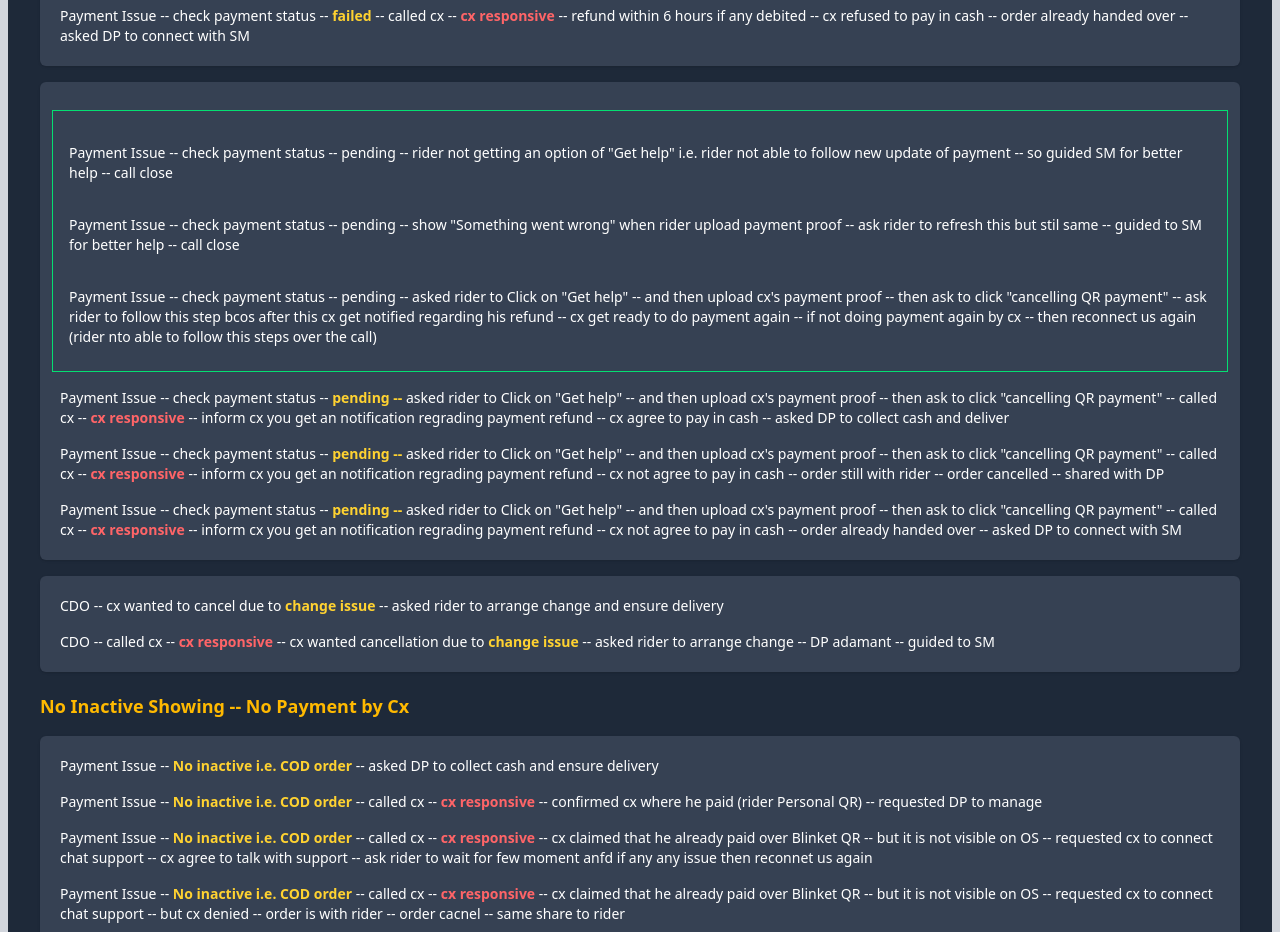
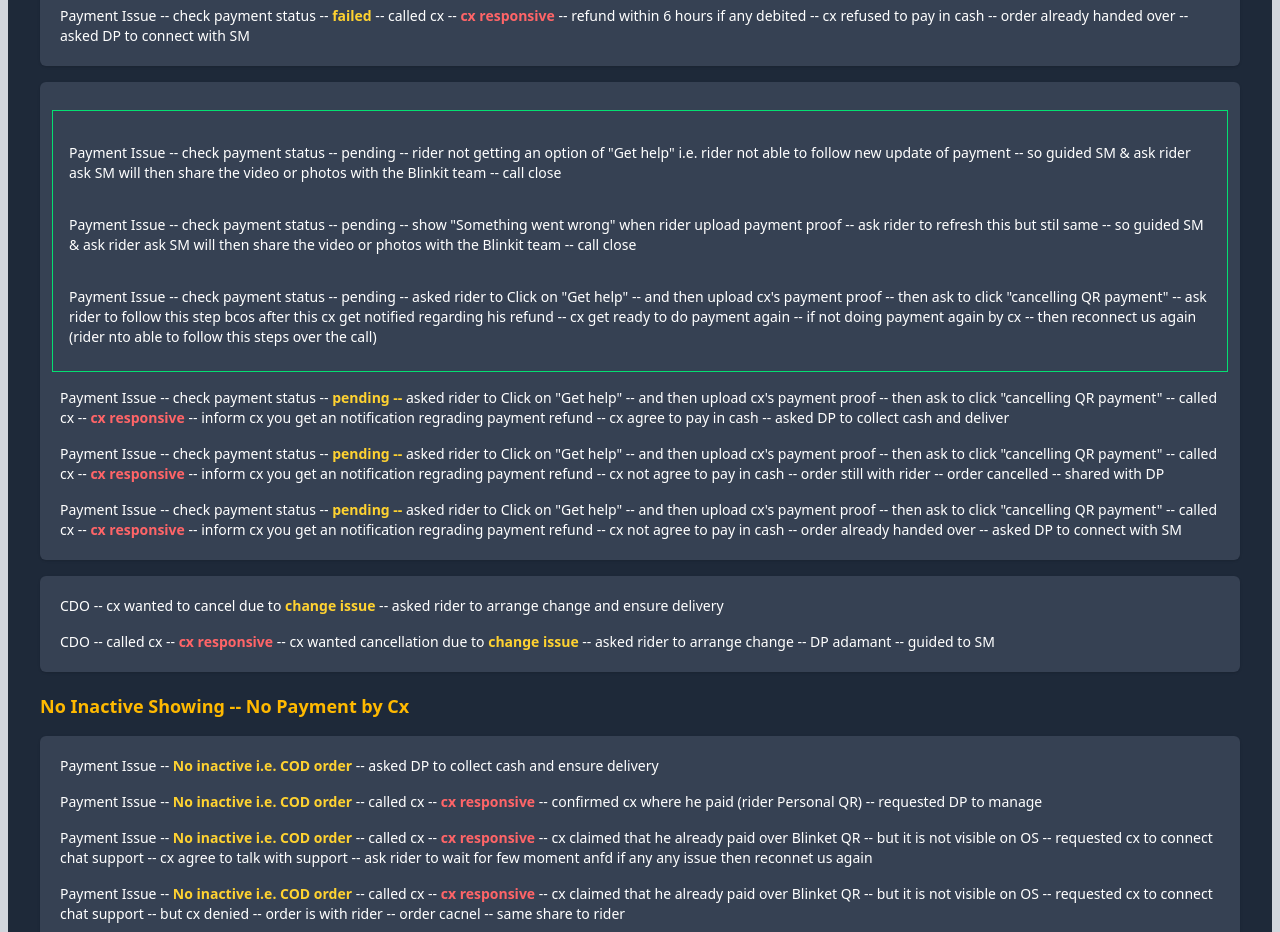
Before and after one commit to Code-with-Sahani/Blinket-DP, a React (Vite) app: page / in a window 1280 px wide. Shown: the part 7440-8372 px from the top of the page. Built offline with nearby package versions, Linux system fonts and the light colour scheme.

Commit message:
Update PaymentIssue.jsx

```diff
--- a/src/Components/PaymentIssue.jsx
+++ b/src/Components/PaymentIssue.jsx
@@ -22,10 +22,10 @@ const PaymentIssue = () => {
                 <div className="p-3 bg-gray-700 rounded-md shadow">
                 <div className="text-sm border border-green-400 mb-2 mt-4 p-2">
                        <p className="text-sm   mb-2 mt-4 p-2">
-              Payment Issue -- check payment status -- pending -- rider not getting an option of "Get help" i.e. rider not able to follow new update of payment -- so guided SM for better help -- call close
+              Payment Issue -- check payment status -- pending -- rider not getting an option of "Get help" i.e. rider not able to follow new update of payment -- so guided SM & ask rider ask SM will then share the video or photos with the Blinkit team -- call close
             </p>
                     <p className="text-sm   0 mb-2 mt-4 p-2">
-              Payment Issue -- check payment status -- pending -- show "Something went wrong" when rider upload payment proof -- ask rider to refresh this but stil same -- guided to SM for better help -- call close
+              Payment Issue -- check payment status -- pending -- show "Something went wrong" when rider upload payment proof -- ask rider to refresh this but stil same -- so guided SM & ask rider ask SM will then share the video or photos with the Blinkit team  -- call close
             </p>
                     <p className="text-sm   mb-2 mt-4 p-2">
               Payment Issue -- check payment status -- pending -- asked rider to Click on "Get help" -- and then upload cx's payment proof -- then ask to click "cancelling QR payment" -- ask rider to follow this step bcos after this cx get notified regarding his refund -- cx get ready to do payment again -- if not doing payment again by cx -- then reconnect us again (rider nto able to follow this steps over the call)
```
